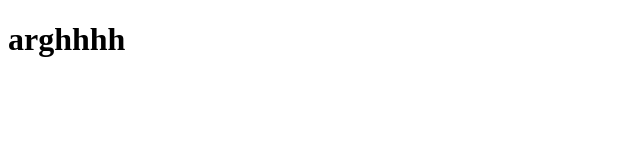
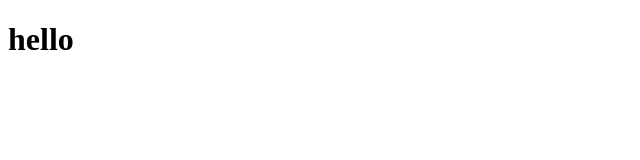
Before and after one commit to chokkoro/chokkoro.github.io, a plain HTML site: page index.html in a window 1280 px wide. Shown: the whole page, without its empty margins (0-640 px from the left). Drawn offline with Linux system fonts and the light colour scheme.

Commit message:
add index file

```diff
--- a/index.html
+++ b/index.html
@@ -8,7 +8,7 @@
 </head>
 <body>
 
-<h1>arghhhh</h1>
+<h1>hello</h1>
 
 </body>
 </html>
```
